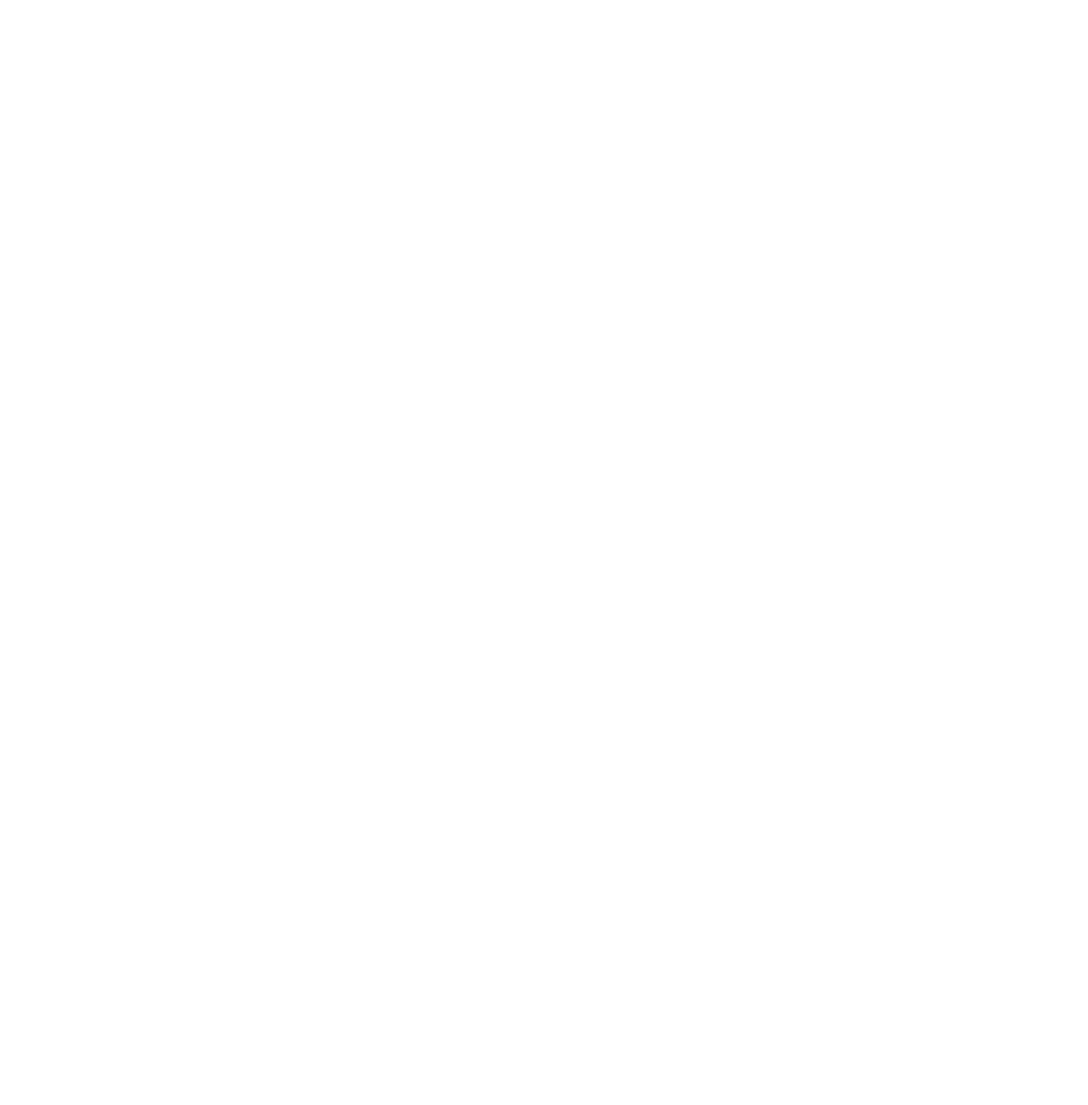
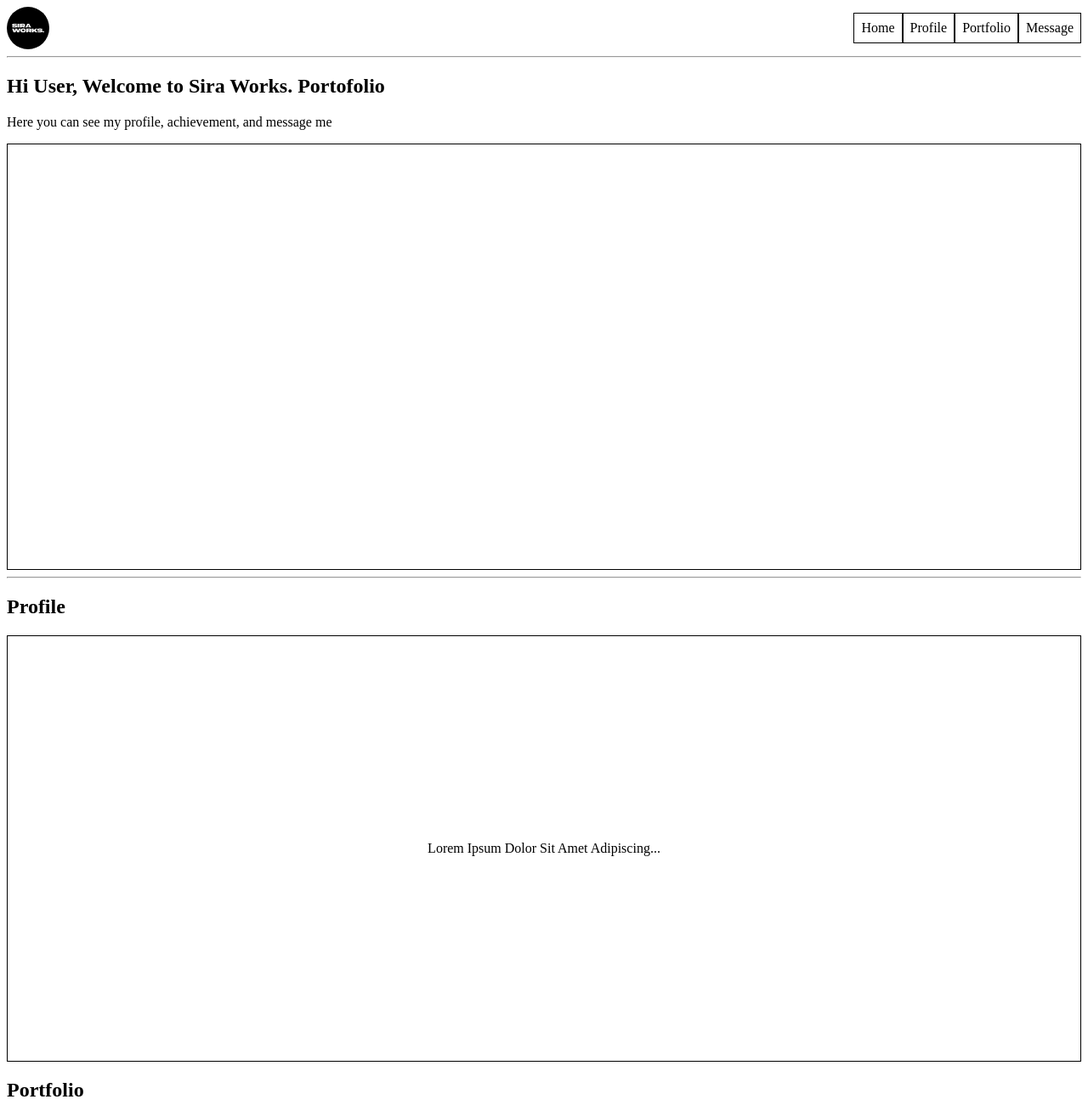
Before and after one commit to revou-fundamental-course/03-mar-25-mabdans, a plain HTML site: page index.html in a window 1280 px wide. Shown: the top 1301 px of the page at 85% size. Before the commit the page ends 800 px from the top, so only its background shows below. Drawn offline with Linux system fonts and the light colour scheme.

Commit message:
finish layouting

```diff
--- a/css/style.css
+++ b/css/style.css
@@ -1 +1,57 @@
-/* File CSS */
+/* File css */
+
+.main-header {
+    display: flex;
+    justify-content: space-between;
+    align-items: center;
+}
+
+.main-logo {
+    height: 50px;
+    width: 50px;
+    background-image: url(../assets/logo.jpg);
+    background-position: center;
+    background-size: cover;
+    border-radius: 50%;
+}
+
+nav {
+    display: flex;
+}
+
+nav>a {
+    padding: 8px;
+    border: 1px solid;
+    text-decoration: none;
+    color: black;
+}
+
+.banner-img {
+    border: 1px solid;
+    height: 500px;
+}
+
+.profile-content {
+    border: 1px solid;
+    height: 500px;
+    align-content: center;
+    text-align: center;
+}
+
+.portofolio-content {
+    border: 1px solid;
+    height: 500px;
+    align-content: center;
+    text-align: center;
+}
+
+.message-content {
+    border: 1px solid;
+    height: 500px;
+    align-content: center;
+    text-align: center;
+}
+
+footer {
+    text-align: center;
+}
--- a/index.html
+++ b/index.html
@@ -3,23 +3,86 @@
 
 <head>
     <meta charset="UTF-8">
+    <!-- For responsive purpose -->
     <meta name="viewport" content="width=device-width, initial-scale=1.0">
-    <title>Mini Project 03-Mar-25-mabdans</title>
+    <title>Portofolio MABDANS</title>
 
+    <!-- CSS -->
     <link rel="stylesheet" href="css/style.css">
 </head>
 
 <body>
-    <header>
+    <!-- Main Header -->
+    <header class="main-header">
+        <!-- Logo Website -->
+        <div class="main-logo"></div>
 
+        <!-- Navigation -->
+        <nav>
+            <a href="#home">Home</a>
+            <a href="#profile">Profile</a>
+            <a href="#portofolio">Portfolio</a>
+            <a href="#message-us">Message</a>
+        </nav>
     </header>
 
+    <hr />
+
+    <!-- Main Content -->
     <main>
+        <!-- Home Content -->
+        <section id="home">
+            <header>
+                <h1>Hi User, Welcome to Sira Works. Portofolio</h1>
+                <p>Here you can see my profile, achievement, and message me</p>
+            </header>
 
+            <!-- Banner Carousel -->
+            <div class="banner-img"></div>
+        </section>
+
+        <hr />
+
+        <!-- Main Profile Content -->
+        <section id="profile">
+            <header>
+                <h1>Profile</h1>
+            </header>
+
+            <!-- Profile Content -->
+            <div class="profile-content">
+                <p>Lorem Ipsum Dolor Sit Amet Adipiscing...</p>
+            </div>
+        </section>
+
+        <!-- Main Portofolio Content -->
+        <section id="portofolio">
+            <header>
+                <h1>Portfolio</h1>
+            </header>
+
+            <!-- Portofolio Content -->
+            <div class="portofolio-content">
+                <p>Lorem Ipsum Dolor Sit Amet Adipiscing...</p>
+            </div>
+        </section>
+
+        <!-- Main Message Content -->
+        <section id="message">
+            <header>
+                <h1>Message</h1>
+            </header>
+
+            <!-- Message Us Content -->
+            <div class="message-content">
+                <p>Lorem Ipsum Dolor Sit Amet Adipiscing...</p>
+            </div>
+        </section>
     </main>
 
+    <!-- Main Footer -->
     <footer>
-
+        <p>&copy; 2025 Portfolio Sira Works.</p>
     </footer>
 </body>
 
```
Also changed, not shown: assets/logo.jpg (added).
